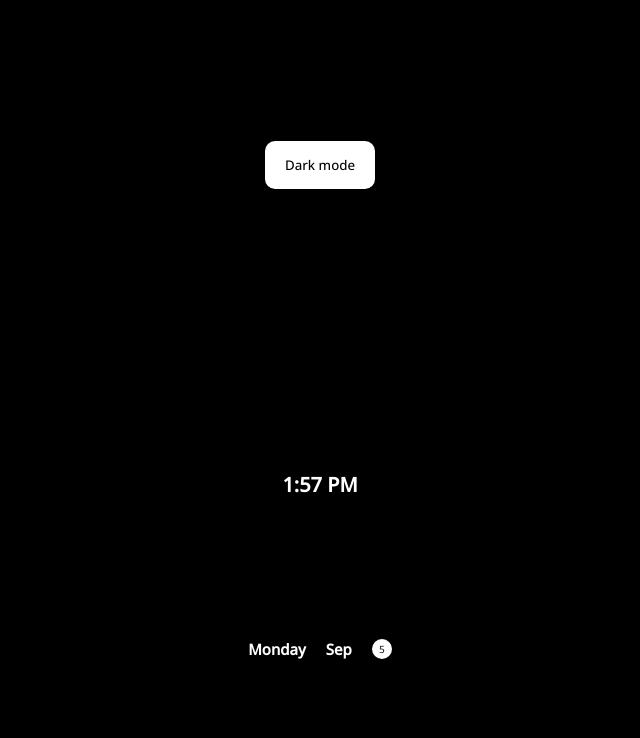
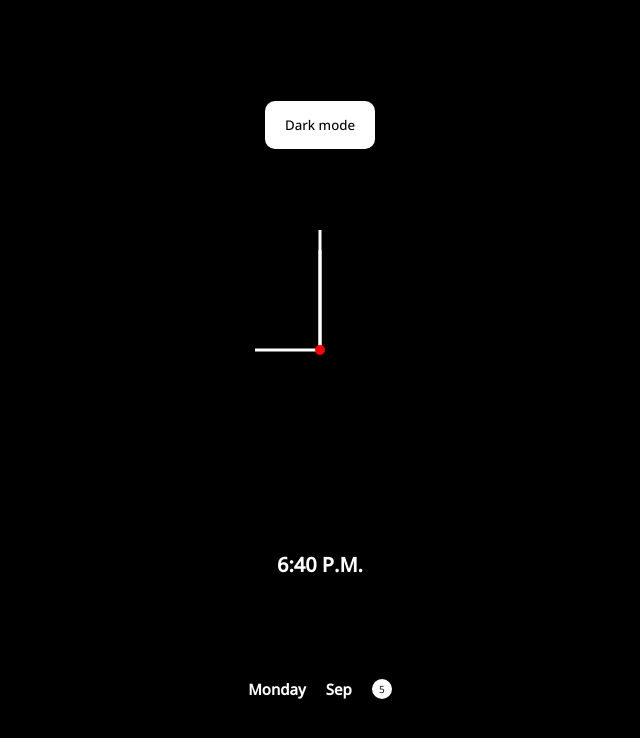
Before and after one commit to gchiquetto/theme-clock, a website: page index.html in a window 1280 px wide. Both pictures are taken after a click on the button "Dark mode". Shown: the whole page, without its empty margins (320-960 px from the left). Drawn offline with nearby package versions, Linux system fonts and the light colour scheme.

Commit message:
added style to clock pointers

```diff
--- a/index.html
+++ b/index.html
@@ -12,12 +12,12 @@
     <main class="main">
         <button id="style-button">Dark mode</button>
         <div class="clock">
-            <div class="hour-pointer"></div>
-            <div class="min-pointer"></div>
-            <div class="sec-pointer"></div>
+            <div class="hour-pointer pointer" id="hour"></div>
+            <div class="min-pointer pointer"></div>
+            <div class="sec-pointer pointer"></div>
             <div class="clock-middle"></div>
         </div>
-        <h1 class="text time">1:57 PM</h1>
+        <h1 class="text time" id="time">1:57 PM</h1>
         <div class="date">
             <h2 class="text day">Monday</h2>
             <h2 class="text month">SEP</h2>
--- a/sass/main.scss
+++ b/sass/main.scss
@@ -74,3 +74,48 @@ html{
         color: black;
     }
 }
+
+.clock{
+    position: relative;
+    height: 20rem;
+    width: 20rem;
+}
+
+.clock-middle{
+    position: absolute;
+    background-color: red;
+    width: 1rem;
+    height: 1rem;
+    top: 50%;
+    left: 50%;
+    transform: translate(-50%, -50%);
+    border-radius: 50%;
+}
+
+.pointer{
+    position: absolute;
+    background-color: black;
+    top: 50%;
+    left: 50%;
+    height: 6.5rem;
+    width: .3rem;
+    transform-origin: bottom center;
+
+    &.light{
+        background-color: white;
+    }
+}
+
+.hour-pointer{
+    transform: translate(-50%, -100%) rotate(0deg);
+}
+
+.min-pointer{
+    transform: translate(-50%, -100%) rotate(0deg);
+    height: 10rem;
+}
+
+.sec-pointer{
+    transform: translate(-50%, -100%) rotate(0deg);
+    height: 12rem;
+}
--- a/script.js
+++ b/script.js
@@ -1,40 +1,46 @@
 const styleButton = document.getElementById("style-button");
 const main = document.querySelector('.main');
 const texts = document.querySelectorAll('.text');
+const pointers = document.querySelectorAll('.pointer');
+const hourPointer = document.getElementById('hour');
 const dayLabel = document.querySelector('.day');
 const monthLabel = document.querySelector('.month');
 const numericDayLabel = document.querySelector('.numeric-date');
-const time = document.querySelectorAll('.time');
-
-const currentdate = new Date();
-const day = currentdate.toLocaleDateString('en-US', { weekday: 'long' });
-const month = currentdate.toLocaleDateString('en-US', {month: 'short' });
-const date = currentdate.toLocaleDateString('en-US', { day: 'numeric' });
+const time = document.getElementById('time');
 
 updateLabels();
-//updateHour();
+updateHour();
+updateClock();
 
-console.log(time)
-const hour = currentdate.toLocaleString('nl-NL', {hour: 'numeric', minute:'2-digit', hour12:true}).toUpperCase();
-time.textContent = 'faa'
-
+const updateTime = setInterval(updateHour, 1000);
 
 styleButton.addEventListener('click', () =>{
     styleButton.classList.toggle('light');
     main.classList.toggle('light');
-
+    pointers.forEach(pointer => pointer.classList.toggle('light'));
     texts.forEach(text => text.classList.toggle('light'));
 });
 
 
 function updateLabels(){
-    dayLabel.textContent = day;
-    monthLabel.textContent = month;
-    numericDayLabel.textContent = date;
+    dayLabel.textContent = createNewDate().toLocaleDateString('en-US', { weekday: 'long' });
+    monthLabel.textContent = createNewDate().toLocaleDateString('en-US', {month: 'short' });
+    numericDayLabel.textContent = createNewDate().toLocaleDateString('en-US', { day: 'numeric' });
 }
 
 function updateHour(){
-    const hour = currentdate.toLocaleString('nl-NL', {hour: 'numeric', minute:'2-digit', hour12:true}).toUpperCase();
-    console.log(time)
+    const hour = createNewDate().toLocaleString('nl-NL', {hour: 'numeric', minute:'2-digit', hour12:true}).toUpperCase();
+    time.textContent = hour;
 
 }
+
+function createNewDate(){
+    const currentdate = new Date();
+    return currentdate;
+}
+
+function updateClock(){
+    const hourDegree = +createNewDate().toLocaleString('nl-NL', {hour: 'numeric'})*15;
+    console.log(hourPointer);
+    hourPointer.style.transform = `translate(-50%, -100%) rotate(${hourDegree}deg)`;
+}
```
Also changed, not shown: css/style.css.
